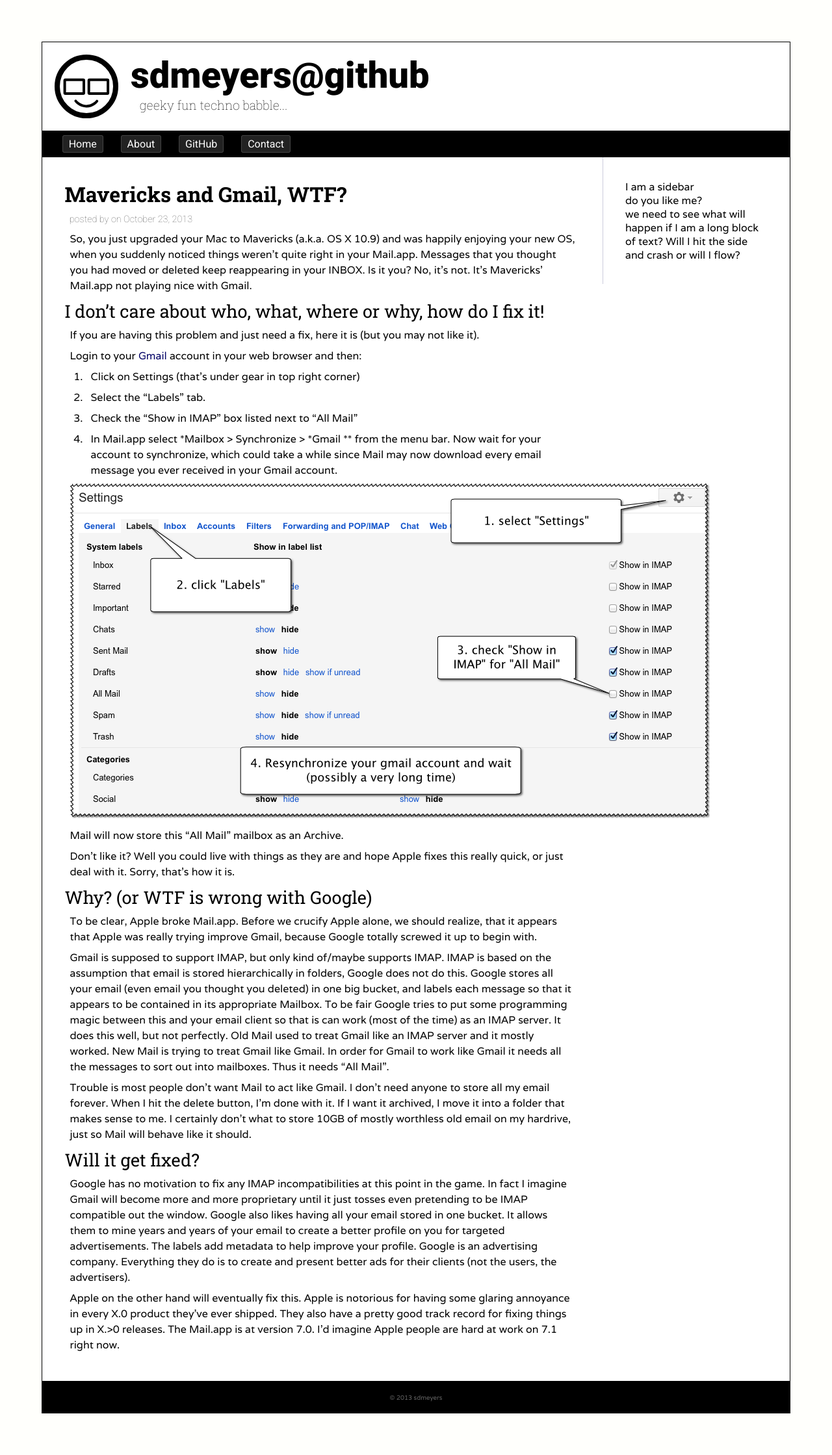
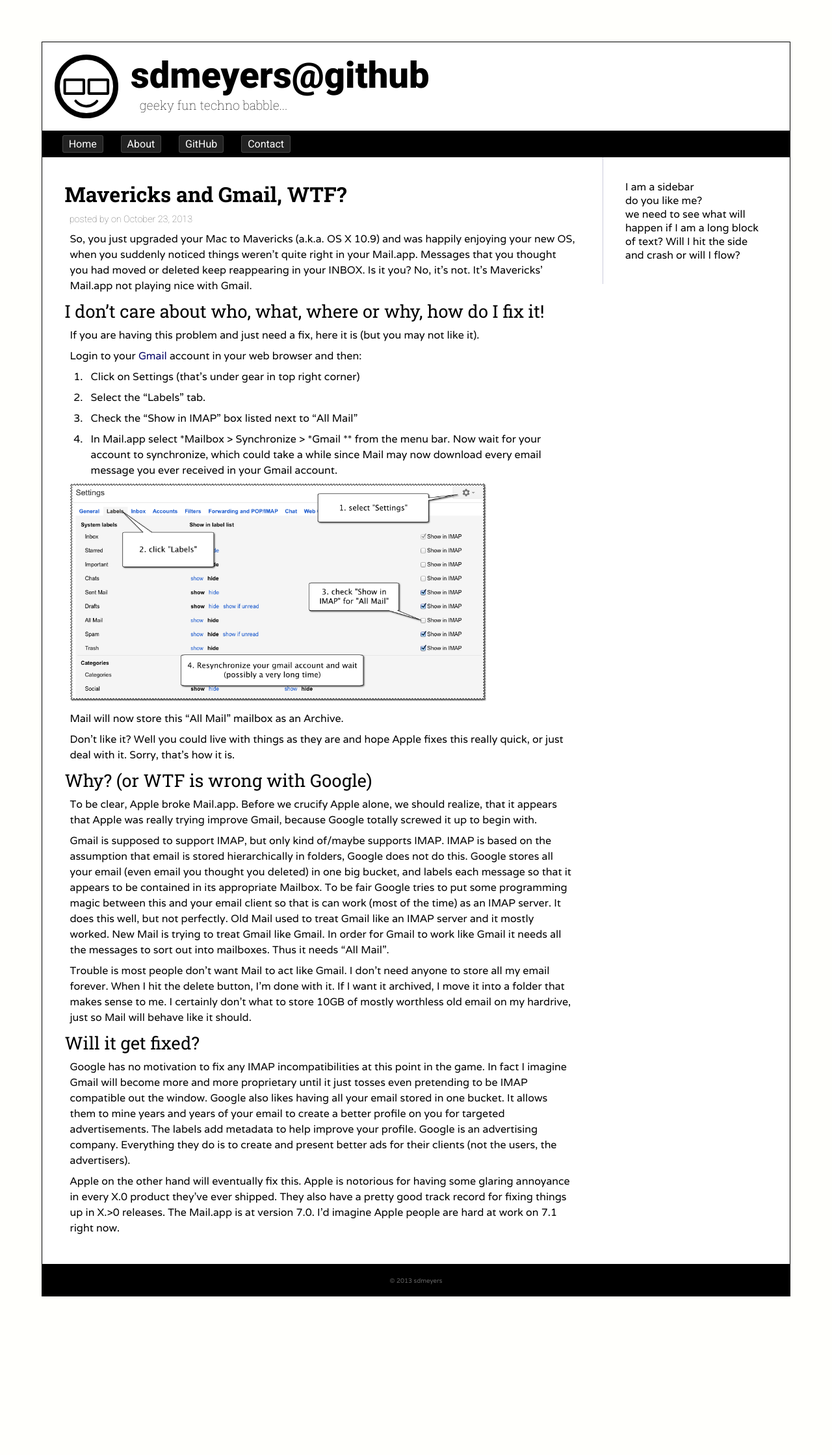
Before and after one commit to sdmeyers/sdmeyers.github.io, a Jekyll site: the page built from _posts/2013-10-23-gmail_vs_mail_app.markdown, in a window 1280 px wide. Shown: the whole page at 65% size. Built offline with Jekyll 4.4.1, drawn with Linux system fonts in a browser that asks for light colours; some web fonts are replaced; Markdown is read by kramdown in place of the engine named in the settings; after the commit the page ends 2059 px from its top, so only the background shows below that.

Commit message:
2013-10-23 Gmail Post

```diff
--- a/_posts/2013-10-23-gmail_vs_mail_app.markdown
+++ b/_posts/2013-10-23-gmail_vs_mail_app.markdown
@@ -20,7 +20,7 @@ Login to your [Gmail](https://mail.google.com) account in your web browser and t
 
 4. In Mail.app select **Mailbox > Synchronize > *Gmail* ** from the menu bar. Now wait for your account to synchronize, which could take a while since Mail may now download every email message you ever received in your Gmail account.
 
-![Steps to fix Gmail]({{ site.url }}/images/posts/gmail_labels_1234.png)
+<img alt="Steps to fix Gmail" src="{{ site.url }}/images/posts/gmail_labels_1234.png" width="640px">
 
 Mail will now store this "All Mail" mailbox as an Archive.
 
```
